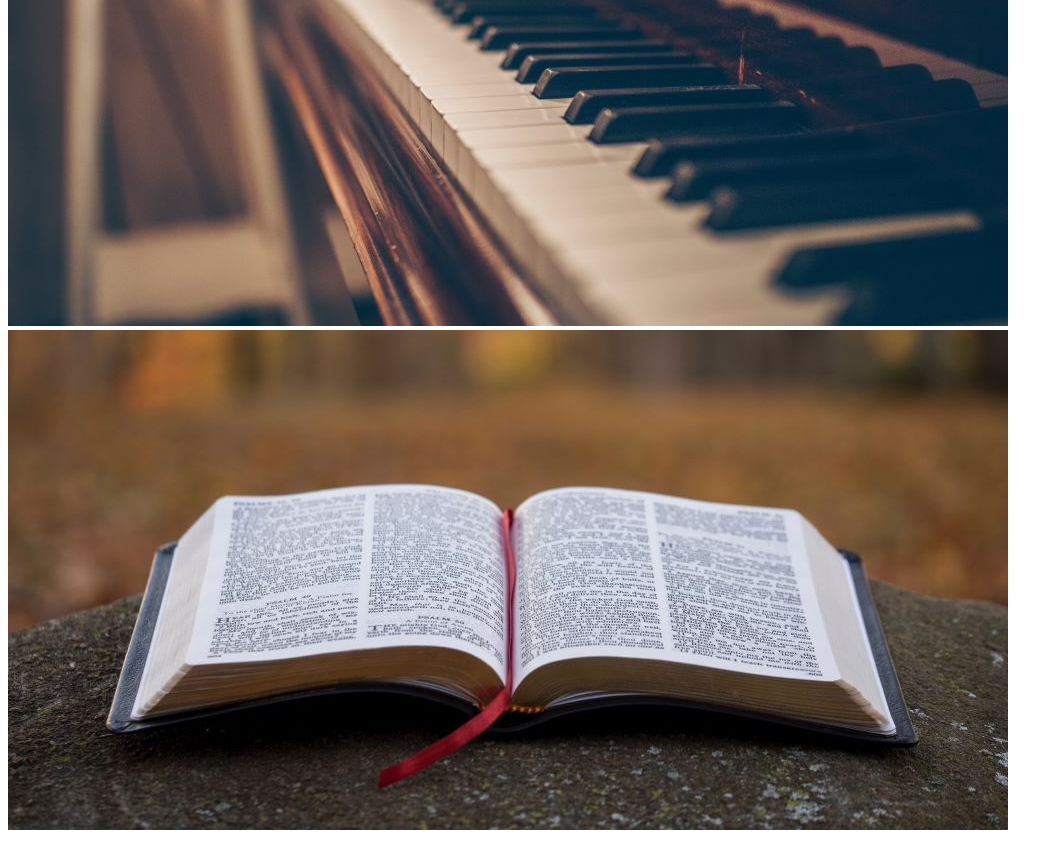
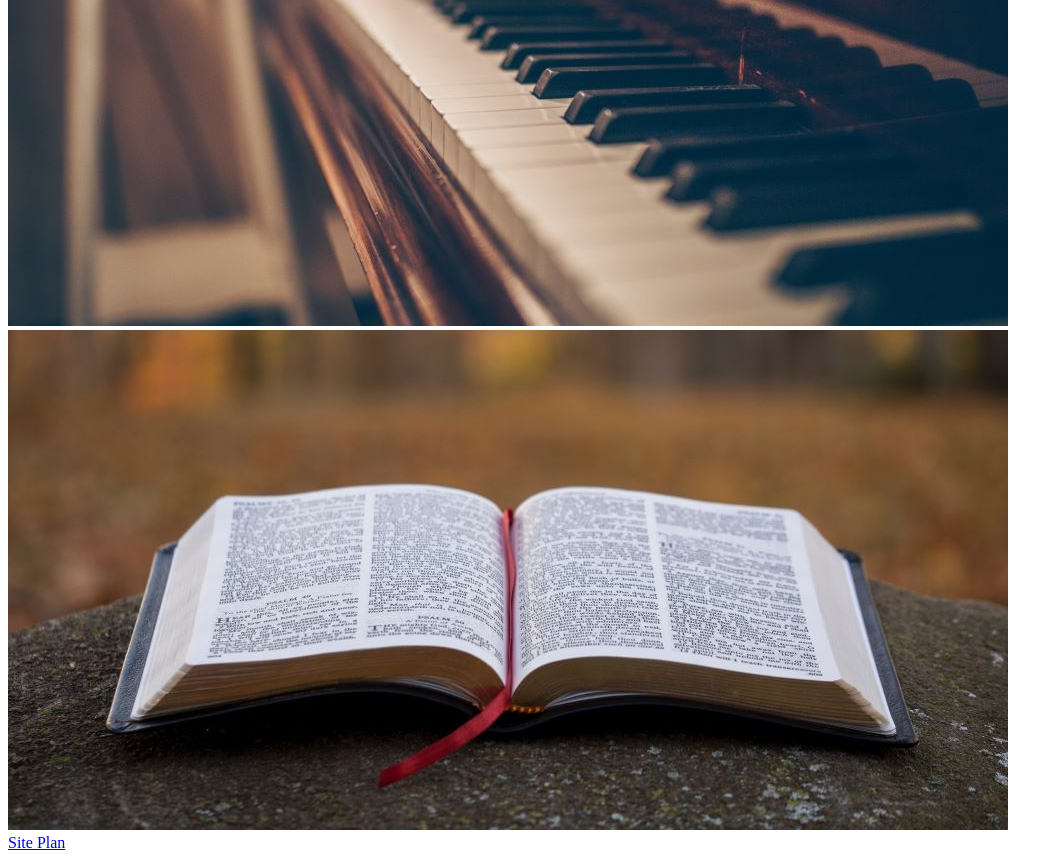
Before and after one commit to sbpetty/portfolio, a plain HTML site: page about.html in a window 1280 px wide. Shown: the part 2246-3106 px from the top of the page, without its empty margins (0-1063 px from the left). Drawn offline with Linux system fonts and the light colour scheme.

Commit message:
Added siteplan link to footers

```diff
--- a/about.html
+++ b/about.html
@@ -51,5 +51,9 @@
             <img src="images/bible.jpg" alt="Bible sitting open on table">
         </aside>
     </main>
+
+    <footer>
+        <a href="site-plan.html">Site Plan</a>
+    </footer>
 </body>
 </html>
```
Also changed, not shown: contact.html (+4 -0 lines), index.html (+4 -0 lines).
